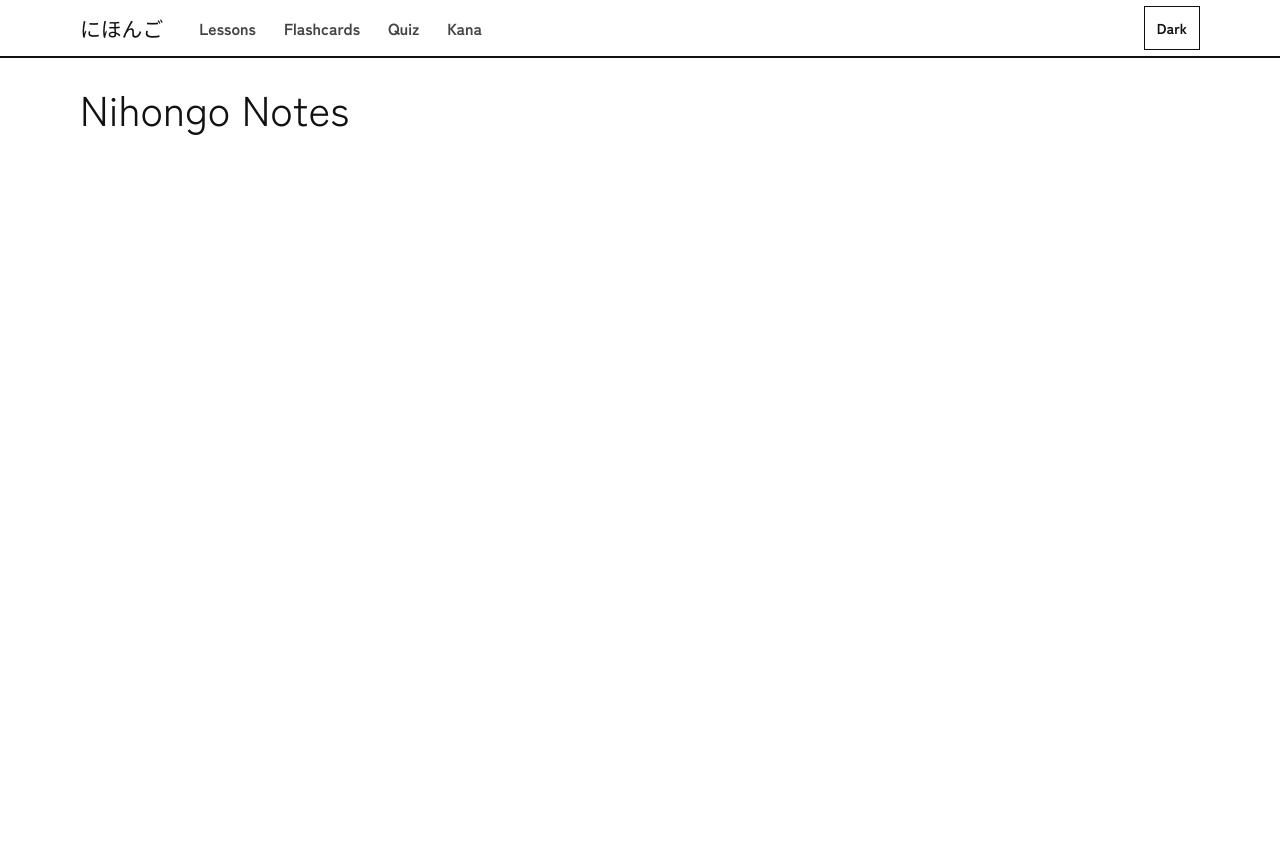
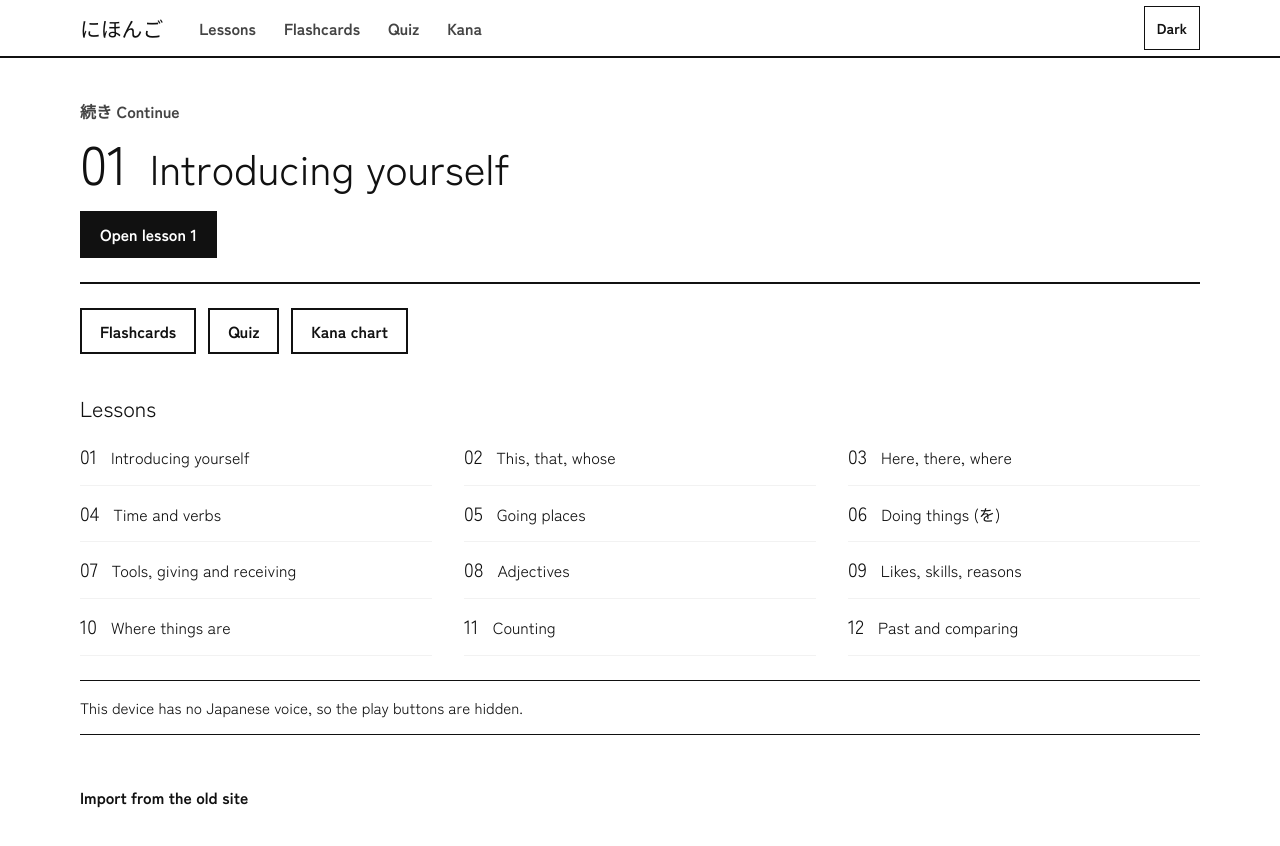
Before and after one commit to kiiyokami/nihongo-notes, a SvelteKit app: page / in a window 1280 px wide. Shown: the top 846 px of the page. Before the commit the page ends 800 px from the top, so only its background shows below. Built offline with nearby package versions, Linux system fonts and the light colour scheme; a web font is replaced by a local one.

Commit message:
Home page: continue, lessons, ways to study, import from the old site

```diff
--- a/src/routes/+page.svelte
+++ b/src/routes/+page.svelte
@@ -1,3 +1,153 @@
+<script lang="ts">
+	import { lessons, getLesson } from '$lib/content';
+	import { app, save } from '$lib/state/app.svelte';
+	import { speech } from '$lib/speech/speech.svelte';
+	import { decodeImport, mergeKnown } from '$lib/state/importcode';
+	import Markup from '$lib/ui/Markup.svelte';
+
+	const current = $derived(getLesson(app.lastLesson) ?? lessons[0]);
+	const pad = (n: number) => String(n).padStart(2, '0');
+
+	let code = $state('');
+	let importMsg = $state('');
+
+	function runImport(e: SubmitEvent) {
+		e.preventDefault();
+		const r = decodeImport(code);
+		if (!r.ok) {
+			importMsg = "That code isn't from the old site.";
+			return;
+		}
+		const m = mergeKnown(app.known, r.known);
+		app.known = m.known;
+		save('known');
+		if (r.lesson !== undefined && getLesson(r.lesson)) {
+			app.lastLesson = r.lesson;
+			save('lastLesson');
+		}
+		importMsg = `Imported ${m.added} ${m.added === 1 ? 'word' : 'words'}.`;
+		code = '';
+	}
+</script>
+
 <svelte:head><title>Nihongo Notes</title></svelte:head>
 
-<h1>Nihongo Notes</h1>
+<h1 class="sr">Nihongo Notes</h1>
+
+<!-- hidden until saved progress is loaded, so it never flashes lesson 1 for a returning learner -->
+<section class="hero" class:waiting={!app.ready} aria-labelledby="continue">
+	<p class="kicker" id="continue"><span lang="ja">続き</span> Continue</p>
+	<p class="chapter"><span class="num">{pad(current.n)}</span> <Markup text={current.title} /></p>
+	<a class="btn" href="/lessons/{current.n}/">Open lesson {current.n}</a>
+</section>
+
+<nav class="ways" aria-label="Ways to study">
+	<a class="btn outline" href="/flashcards/">Flashcards</a>
+	<a class="btn outline" href="/quiz/">Quiz</a>
+	<a class="btn outline" href="/kana/">Kana chart</a>
+</nav>
+
+<h2>Lessons</h2>
+<ol class="chapters">
+	{#each lessons as l (l.n)}
+		<li>
+			<a href="/lessons/{l.n}/"><span class="num">{pad(l.n)}</span><span><Markup text={l.title} /></span></a>
+		</li>
+	{/each}
+</ol>
+
+{#if app.ready && !app.storageOk}
+	<p class="notice">Your browser isn't saving progress (private mode or storage full).</p>
+{/if}
+{#if speech.checked && !speech.voiceReady}
+	<p class="notice">This device has no Japanese voice, so the play buttons are hidden.</p>
+{/if}
+
+<details class="import">
+	<summary>Import from the old site</summary>
+	<form onsubmit={runImport}>
+		<label for="import-code">Paste the code from “Export my progress” on the old site</label>
+		<textarea id="import-code" rows="3" bind:value={code}></textarea>
+		<button class="btn" type="submit" disabled={!code.trim()}>Import</button>
+	</form>
+	<p class="hint" aria-live="polite">{importMsg}</p>
+</details>
+
+<style>
+	.hero {
+		padding: 16px 0 24px;
+		border-bottom: 2px solid var(--ink);
+	}
+	.waiting {
+		visibility: hidden;
+	}
+	.kicker {
+		margin: 0;
+		color: var(--soft);
+		font-weight: 700;
+	}
+	.chapter {
+		margin: 4px 0 16px;
+		font-family: var(--f-title);
+		font-size: clamp(1.8rem, 1.3rem + 2.4vw, 2.6rem);
+		line-height: 1.2;
+	}
+	.chapter .num {
+		font-size: 1.3em;
+		margin-right: 10px;
+	}
+	.ways {
+		display: flex;
+		flex-wrap: wrap;
+		gap: 12px;
+		margin-top: 24px;
+	}
+	.chapters {
+		list-style: none;
+		margin: 0;
+		padding: 0;
+		display: grid;
+		grid-template-columns: repeat(auto-fill, minmax(18rem, 1fr));
+		column-gap: 32px;
+	}
+	.chapters a {
+		display: flex;
+		align-items: baseline;
+		gap: 14px;
+		min-height: 52px;
+		padding: 12px 0;
+		border-bottom: 1px solid var(--subtle);
+		text-decoration: none;
+	}
+	.chapters a:hover {
+		text-decoration: underline;
+	}
+	.chapters .num {
+		font-family: var(--f-title);
+		font-size: 1.2rem;
+	}
+	.import {
+		margin-top: 40px;
+		max-width: 36rem;
+	}
+	summary {
+		min-height: 44px;
+		display: flex;
+		align-items: center;
+		font-weight: 700;
+		cursor: pointer;
+	}
+	form {
+		display: grid;
+		gap: 8px;
+		justify-items: start;
+	}
+	textarea {
+		width: 100%;
+		padding: 8px;
+		border: 1px solid var(--ink);
+		background: var(--paper);
+		font-size: 0.85rem;
+		word-break: break-all;
+	}
+</style>
```
Also changed, not shown: 1 other file (tests, documents, lock files or other folders).
